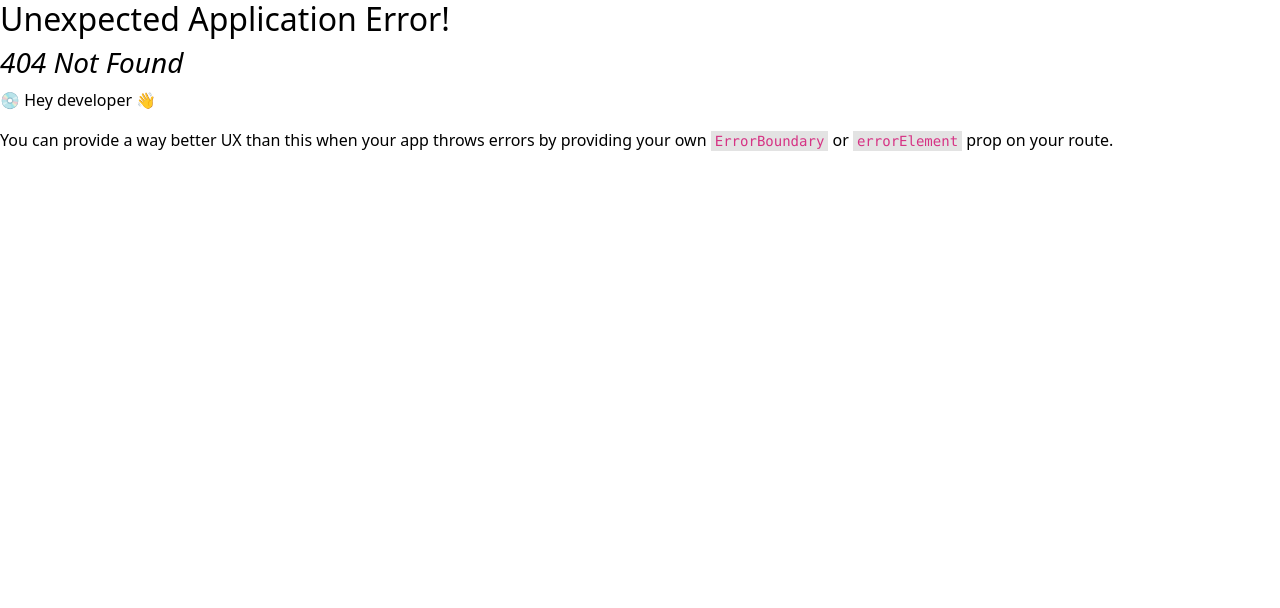
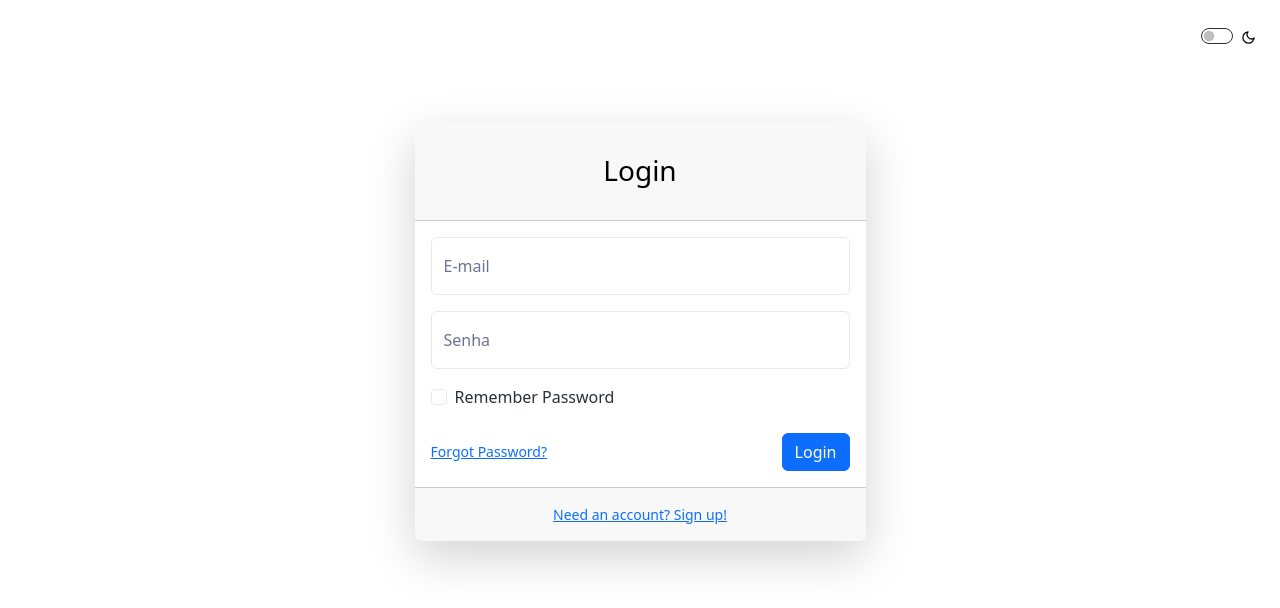
Before and after one commit to karenyov/auto-ui, a React (Vite) app: page /login in a window 1280 px wide. Before the commit this address had no page. Shown: the top 608 px of the page. Built offline with nearby package versions, Linux system fonts and the light colour scheme.

Commit message:
Ajustando template e tela de login.

```diff
--- a/src/assets/scss/_variables.scss
+++ b/src/assets/scss/_variables.scss
@@ -396,6 +396,15 @@ $gray-lightest: #e6e9ed;
   --dropdown-link-hover-bg: #{$gray-lightest};
   --dropdown-header-color: #{$border-color};
   --dropdown-menu-box-shadow: #{$dropdown-menu-box-shadow};
+
+  --input-bg: #{$white};
+  --input-border-radius: #{$gray-lightest};
+  --input-border-color: #{$gray-lightest};
+  --input-placeholder-color: #{$text-muted};
+
+  --card-bg: #{$white};
+  --card-description-color: #{$input-bg};
+  --card-title-color: #{$content-bg};
 }
 
 // Tema escuro
@@ -412,4 +421,13 @@ $gray-lightest: #e6e9ed;
   --dropdown-link-hover-bg: #{$dropdown-link-hover-bg};
   --dropdown-header-color: #{$dropdown-header-color};
   --dropdown-menu-box-shadow: #{$dropdown-menu-box-shadow};
+
+  --input-bg: #{$input-bg};
+  --input-border-radius: #{$input-border-radius};
+  --input-border-color: #{$input-border-color};
+  --input-placeholder-color: #{$gray-lightest};
+
+  --card-bg: #{$card-bg};
+  --card-description-color: #{$card-description-color};
+  --card-title-color: #{$card-title-color};
 }
--- a/src/assets/scss/components/_cards.scss
+++ b/src/assets/scss/components/_cards.scss
@@ -1,82 +1,8 @@
-/* Cards */
 .card {
-  border-radius: $card-border-radius;
-  .card-body {
-    padding: $card-padding-y $card-padding-x;
-    + .card-body {
-      padding-top: 1rem;
-    }
-  }
-  .card-title {
-    color: $card-title-color;
-    margin-bottom: 1.125rem;
-    text-transform: capitalize;
-  }
-  .card-subtitle {
-    @extend .text-gray;
-    font-weight: normal;
-    margin-top: 0.625rem;
-    margin-bottom: 0.625rem;
+  background-color: var(--card-bg);
+  color: var(--card-description-color);
 
-  }
-  .card-description {
-    color: $card-description-color;
-    font-weight: $font-weight-light;
-  }
-  &.card-outline-success {
-		border: 1px solid theme-color("success");
-	}
-	&.card-outline-primary {
-		border: 1px solid theme-color("primary");
-	}
-	&.card-outline-warning {
-		border: 1px solid theme-color("warning");
-	}
-	&.card-outline-danger {
-		border: 1px solid theme-color("danger");
-	}
-	&.card-rounded {
-		@include border-radius(5px);
-	}
-
-  &.card-faded {
-    background: #b5b0b2;
-    border-color: #b5b0b2;
-  }
-  &.card-circle-progress {
-    color: $white;
-    text-align: center;
-  }
-  &.card-img-holder {
-    position: relative;
-    .card-img-absolute {
-      position: absolute;
-      top:0;
-      right: 0;
-      height: 100%;
-    }
-  }
-  &.corona-gradient-card {
-    background-image: linear-gradient(to left, #d41459, #911a6c);
-    border-radius: 6px;
-    .gradient-corona-img {
-      height: 85px;
-      @media (max-width: 576px) {
-        height: auto;
-        min-height: 50px;
-        max-height: 85px;
-      }
-    }
-    @media (max-width: 576px) {
-     h4 {
-       font-size: 0.75rem;
-     }
-    }
+  .card-header {
+    color: var(--card-title-color);
   }
 }
-
-@each $color, $value in $theme-colors {
-  .card-inverse-#{$color} {
-    @include card-inverse-variant(rgba(theme-color($color), .2), theme-color-level($color, 1), theme-color-level($color, 3));
-  }
-}
--- a/src/assets/scss/components/_forms.scss
+++ b/src/assets/scss/components/_forms.scss
@@ -1,103 +1,25 @@
-/* Forms */
+input {
+  background-color: var(--input-bg) !important;
+  border-color: var(--input-border-color) !important;
+  color: var(--text-color) !important;
+}
 
-.form-group {
-  margin-bottom: 1rem;
+input::placeholder {
+  color: var(--input-placeholder-color) !important;
 }
-.input-group-append,
-.input-group-prepend {
-  color: $input-placeholder-color;
-  width: auto;
-  border: none;
 
-  .input-group-text {
-    border-color: $border-color;
-    padding: $input-padding-y .75rem;
-    color: $input-placeholder-color;
-    background: none;
-  }
-}
-.form-control {
-  border: 1px solid $border-color;
-  height: calc(2.25rem + 2px);
-  font-weight: normal;
-  font-size: $input-font-size;
-  padding: 0.625rem 0.6875rem;
-  background-color: $input-bg;
-  border-radius: 2px;
-  color: #ffffff;
-  &:focus {
-    border: 1px solid rgba(71, 164, 71, 0.5);
-    background-color: $input-bg;
-  }
-  &.form-control-lg {
-    padding: 0.94rem .75rem;
-    height: calc(2.875rem + 2px);
-  }
-
-  &.form-control-sm {
-    padding: 0.5rem .75rem;
-    height: calc(1.8125rem + 2px);
-  }
-  &::placeholder {
-    color: $text-muted;
-    font-size: $input-placeholder-font-size;
-  }
-}
-.navbar {
-  .form-control {
-    width: 75%;
-    border-radius: 6px;
-    &:focus {
-      border: none;
-    }
+.form-floating {
+  label {
+    color: var(--input-placeholder-color) !important;
+    pointer-events: none;
+    transition: all 0.3s ease;
   }
 }
 
-select {
-  &.form-control {
-    padding: .4375rem .75rem;
-    border: 0;
-    color: $input-placeholder-color;
-    &:focus {
-      outline: 1px solid $border-color;
-    }
-    @each $color, $value in $theme-colors {
-      &.border-#{$color} {
-        outline: 1px solid $value;
-        &:focus {
-          outline: 1px solid $value;
-        }
-      }
-    }
-  }
-}
-.form-group {
-  label {
-    font-size: $default-font-size;
-    line-height: 1;
-    vertical-align: top;
-  }
-  &.has-danger {
-    .form-control {
-      border-color: theme-color(danger);
-    }
-  }
-  .file-upload-default {
-    visibility: hidden;
-    position: absolute;
-  }
-  .file-upload-info {
-    background: transparent;
-  }
+.form-floating>label::after {
+  background-color: transparent !important;
 }
 
-.form-check {
-  min-height: 18px;
-  padding-left: 1.25rem;
+.form-control:focus {
+  box-shadow: 0 0 0 0.2rem $gray-lightest !important;
 }
-
-div {
-  &.tagsinput {
-    background: transparent;
-  }
-}
--- a/src/assets/scss/components/_icons.scss
+++ b/src/assets/scss/components/_icons.scss
@@ -7,3 +7,9 @@
   background-color: var(--background-color);
   color: var(--text-color);
 }
+
+.template-base {
+  .icon-default {
+    color: var(--text-color) !important;
+  }
+}
--- a/src/assets/scss/components/_switch.scss
+++ b/src/assets/scss/components/_switch.scss
@@ -1,3 +1,9 @@
+.template-base {
+  .form-switch .form-check-input {
+    border-color: $input-bg !important;
+  }
+}
+
 .custom-switch:checked {
   background-color: $content-bg;
   border-color: $black;
--- a/src/assets/scss/style.scss
+++ b/src/assets/scss/style.scss
@@ -16,3 +16,7 @@
 @import './components/switch';
 
 @import './components/utils';
+
+@import './components/forms';
+
+@import './components/cards';
--- a/src/components/Icon/index.tsx
+++ b/src/components/Icon/index.tsx
@@ -7,7 +7,7 @@ interface Props extends IconBaseProps {
 export function Icon({ IconComponent, color = "white", size = 18 }: Props) {
   return (
     <div style={{ display: "inline-block" }}>
-      <IconComponent color={color} size={size} />
+      <IconComponent color={color} size={size} className="icon-default" />
     </div>
   );
 }
--- /dev/null
+++ b/src/components/Input/index.tsx
@@ -0,0 +1,16 @@
+type Props = {
+  placeholder?: string;
+} & React.InputHTMLAttributes<HTMLInputElement>;
+
+export function Input({ placeholder, ...props }: Props) {
+  return (
+    <>
+      <input
+        className="form-control"
+        type={props.type || "text"}
+        placeholder={placeholder || ""}
+        {...props}
+      />
+    </>
+  );
+}
--- /dev/null
+++ b/src/layouts/TemplateBase/index.tsx
@@ -0,0 +1,16 @@
+import { ThemeSwitch } from "../../components/ThemeSwitch";
+
+type Props = {
+  children: React.ReactNode;
+};
+
+export function TemplateBase({ children }: Props) {
+  return (
+    <div className="template-base">
+      <header className="d-flex justify-content-end align-items-center p-4">
+        <ThemeSwitch />
+      </header>
+      <main>{children}</main>
+    </div>
+  );
+}
--- /dev/null
+++ b/src/pages/auth/Login/index.tsx
@@ -0,0 +1,56 @@
+import { Input } from "../../../components/Input";
+import { TemplateBase } from "../../../layouts/TemplateBase";
+
+export function Login() {
+  return (
+    <TemplateBase>
+      <div className="container">
+        <div className="row justify-content-center">
+          <div className="col-lg-5">
+            <div className="card shadow-lg border-0 rounded-lg mt-5">
+              <div className="card-header">
+                <h3 className="text-center font-weight-light my-4">Login</h3>
+              </div>
+              <div className="card-body">
+                <form>
+                  <div className="form-floating mb-3">
+                    <Input type="email" />
+                    <label>E-mail</label>
+                  </div>
+                  <div className="form-floating mb-3">
+                    <Input type="password" />
+                    <label>Senha</label>
+                  </div>
+                  <div className="form-check mb-3">
+                    <input
+                      className="form-check-input"
+                      id="inputRememberPassword"
+                      type="checkbox"
+                      value=""
+                    />
+                    <label className="form-check-label">
+                      Remember Password
+                    </label>
+                  </div>
+                  <div className="d-flex align-items-center justify-content-between mt-4 mb-0">
+                    <a className="small" href="password.html">
+                      Forgot Password?
+                    </a>
+                    <a className="btn btn-primary" href="index.html">
+                      Login
+                    </a>
+                  </div>
+                </form>
+              </div>
+              <div className="card-footer text-center py-3">
+                <div className="small">
+                  <a href="register.html">Need an account? Sign up!</a>
+                </div>
+              </div>
+            </div>
+          </div>
+        </div>
+      </div>
+    </TemplateBase>
+  );
+}
--- a/src/routes/index.tsx
+++ b/src/routes/index.tsx
@@ -1,6 +1,7 @@
 import { RouteObject, createBrowserRouter } from "react-router-dom";
 import { Template } from "../layouts/Template";
 import { Dashboard } from "../pages/Dashboard";
+import { Login } from "../pages/auth/Login";
 
 const routes: RouteObject[] = [
   {
@@ -20,7 +21,7 @@ const routes: RouteObject[] = [
       // },
     ],
   },
-  // { path: "/login", element: <Login /> },
+  { path: "/login", element: <Login /> },
   // { path: "*", element: <NotFound /> }, // Página 404
 ];
 
```
